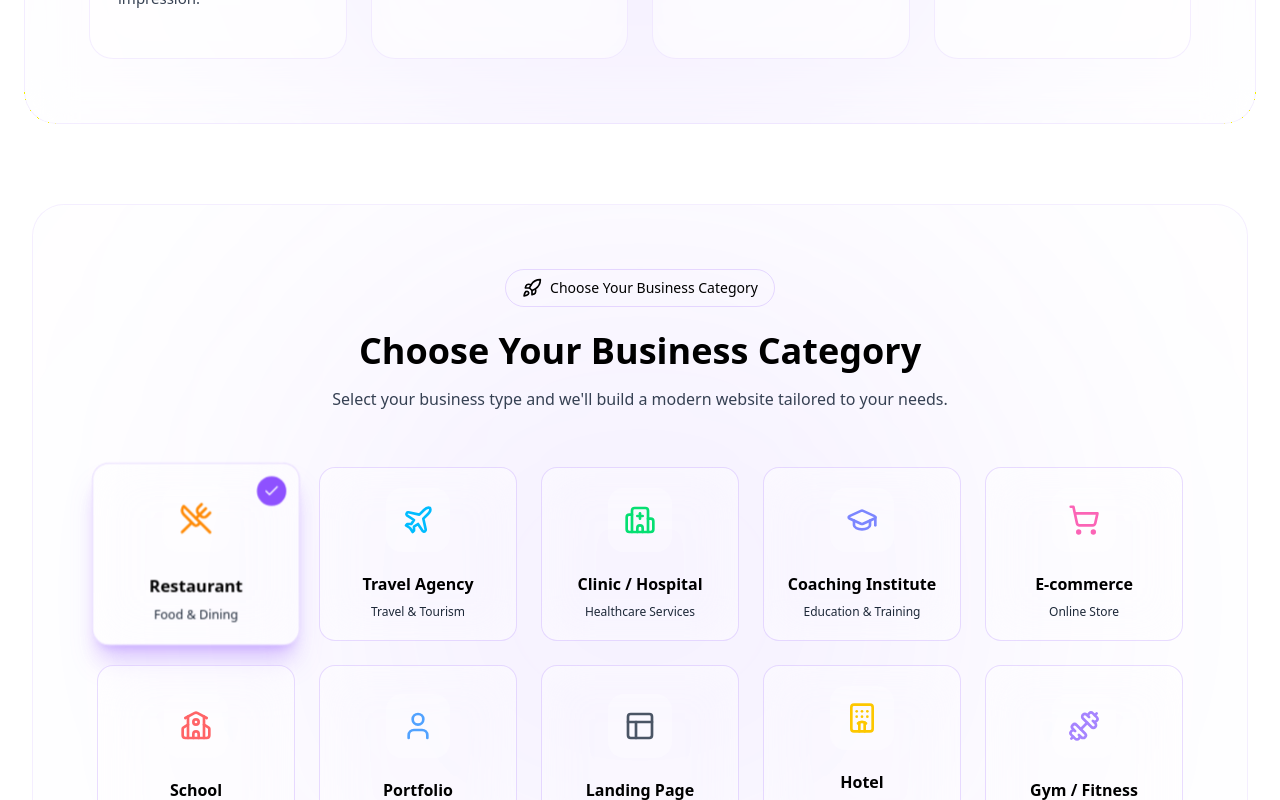
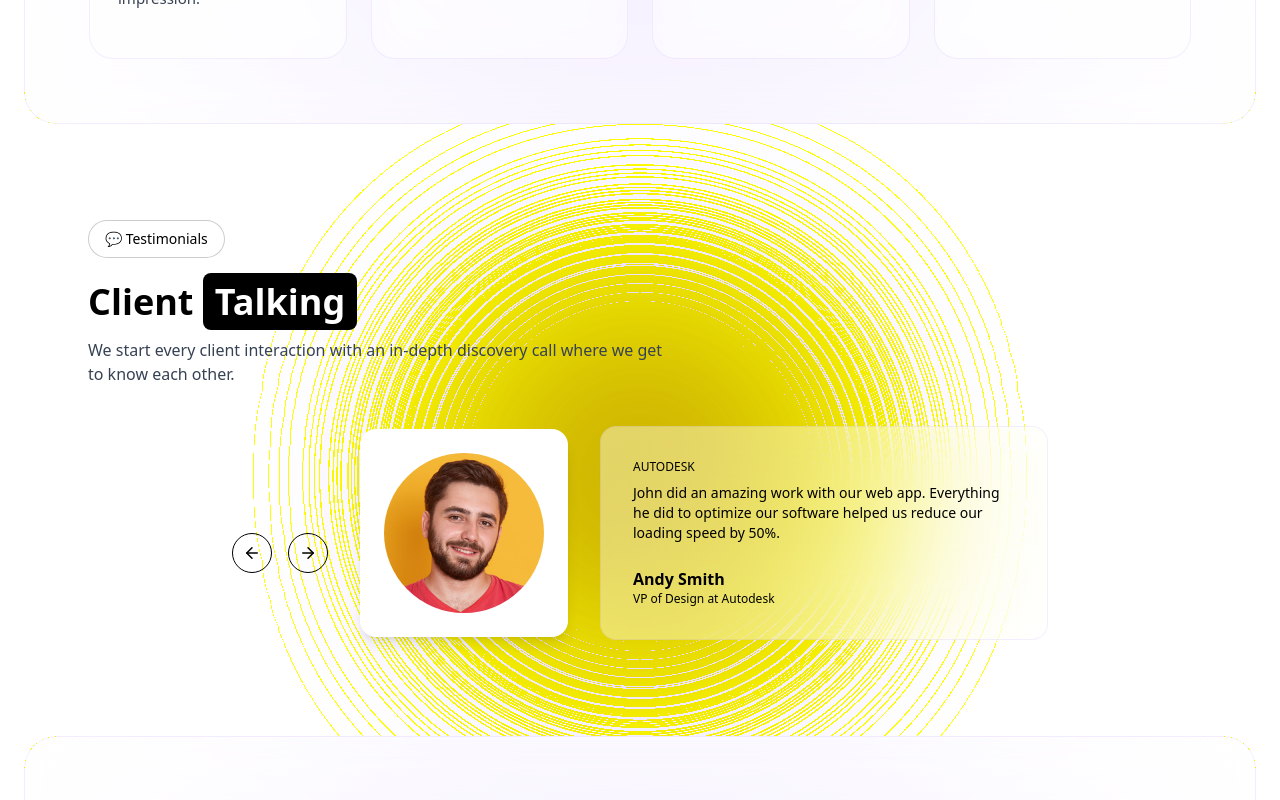
Before and after one commit to nextgenwebserv-collab/NextGen-Portfolio, a React (Vite) app: page / in a window 1280 px wide. Shown: the part 1260-2060 px from the top of the page. Built offline with nearby package versions, Linux system fonts and the light colour scheme.

Commit message:
Remove WebsiteConfigurator component temporarily
Comment out WebsiteConfigurator component import and usage.

```diff
--- a/src/pages/Home.jsx
+++ b/src/pages/Home.jsx
@@ -3,7 +3,7 @@ import Navbar from "../components/Navbar.jsx";
 import Hero from "../components/Hero.jsx";
 import Skills from "../components/Skills.jsx";
 import WorkProcess from "../components/WorkProcess.jsx";
-import WebsiteConfigurator from "../components/WebsiteConfigurator.jsx";
+// import WebsiteConfigurator from "../components/WebsiteConfigurator.jsx";
 import Testimonials from "../components/Testimonials.jsx";
 import Projects from "../components/Projects.jsx";
 import Footer from "../components/Footer.jsx";
@@ -62,7 +62,7 @@ export default function Home() {
       <Navbar />
       <Hero />
       <Skills />
-      <WebsiteConfigurator />
+      {/* <WebsiteConfigurator /> */}
       <Testimonials />
       <WorkProcess />
       <About />
```
